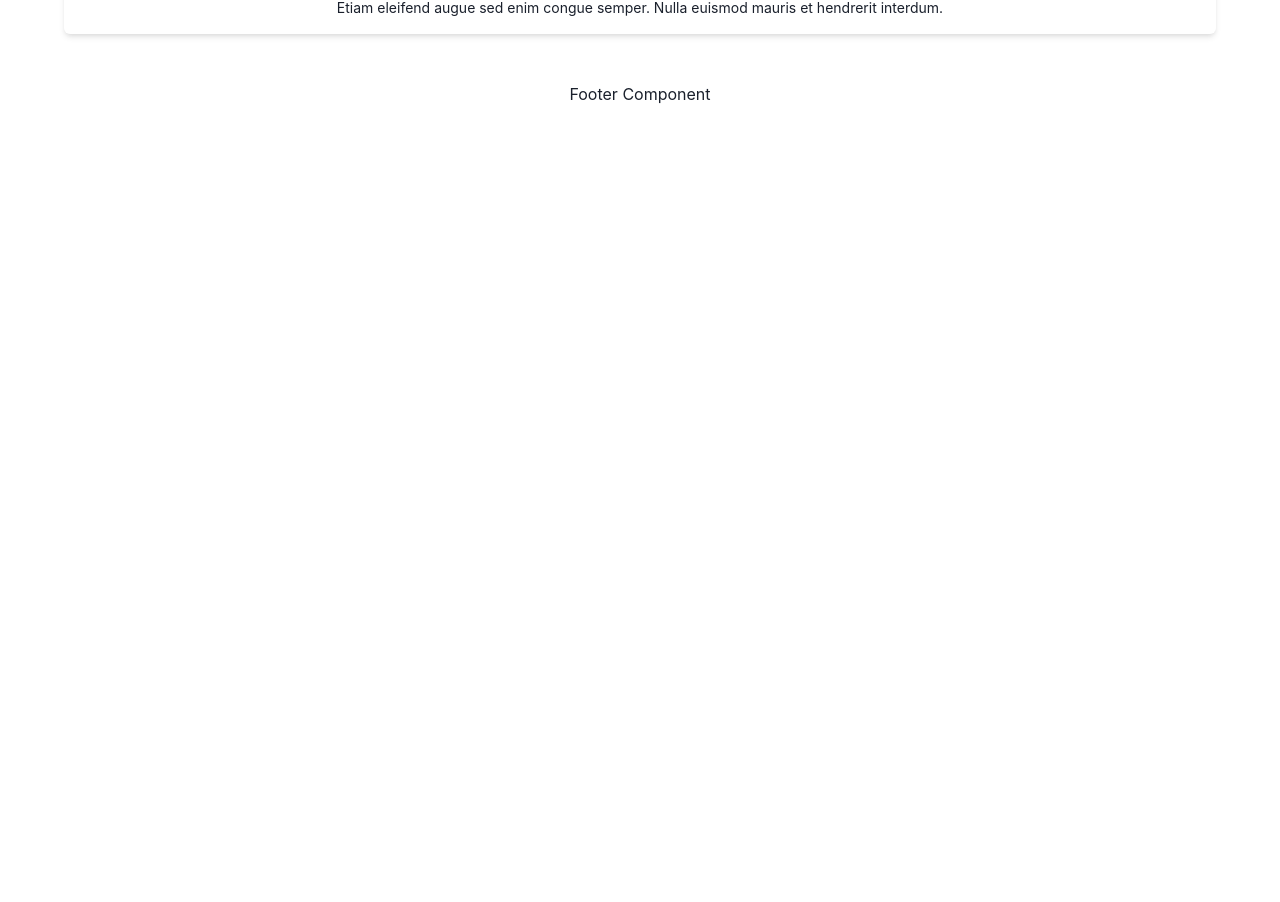
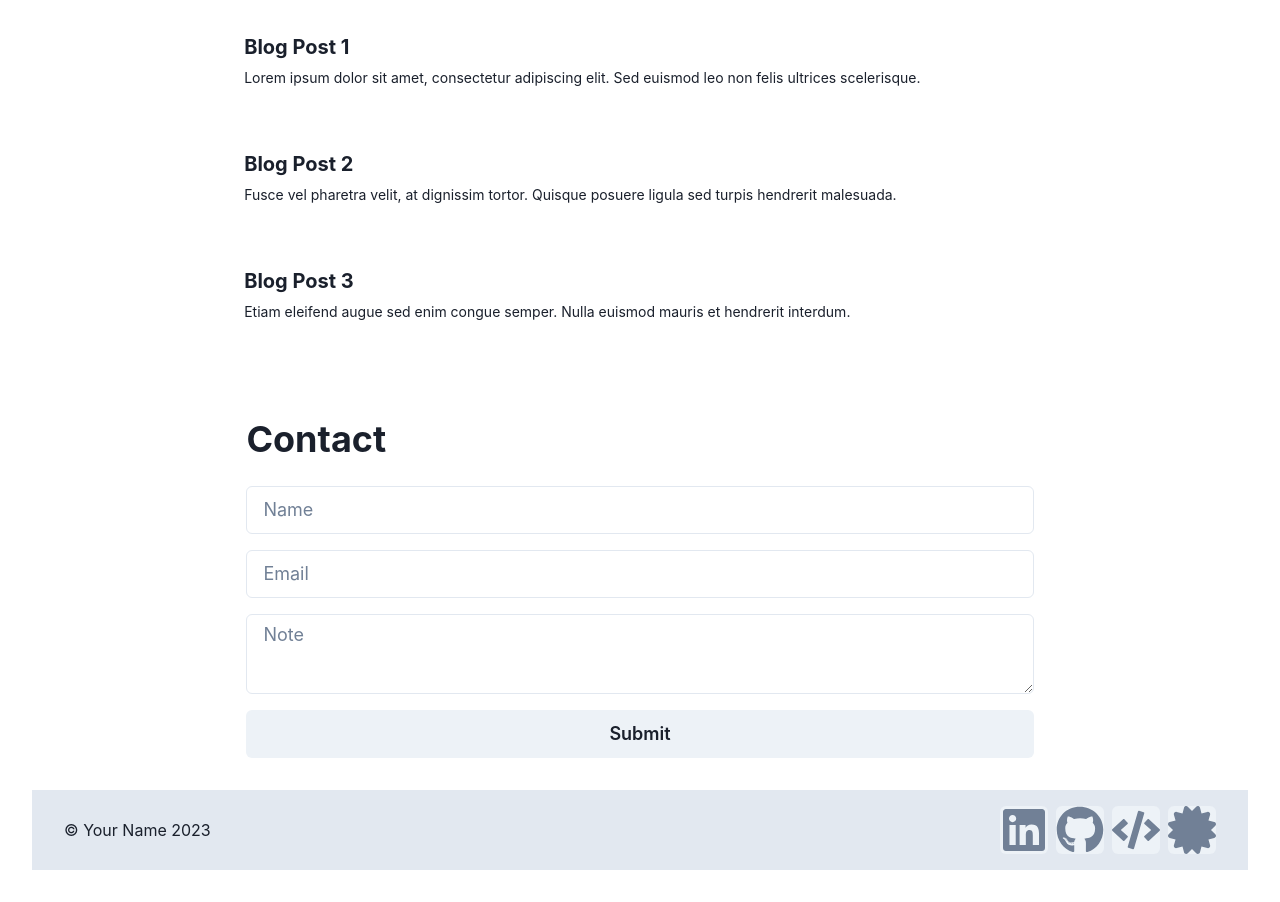
Before and after one commit to AlecJDavidson/AlecJDavidson, a React (Vite) app: page / in a window 1280 px wide. Shown: the part 1035-1937 px from the top of the page. Before the commit the page ends 1173 px from the top, so only its background shows below. Built offline with nearby package versions, Linux system fonts and the light colour scheme; the HTML template or start-up script is replaced by a standard one.

Commit message:
Adding footer.

```diff
--- a/src/components/ui-components/contact/Contact.tsx
+++ b/src/components/ui-components/contact/Contact.tsx
@@ -1,7 +1,36 @@
-import 'react'
+import { Box, Heading, VStack, Input, Textarea, Button } from '@chakra-ui/react'
 
 const Contact = () => {
-  return <>Contact Component</>
+  const handleSubmit = (e: any) => {
+    e.preventDefault()
+    // Handle form submission logic here
+  }
+
+  return (
+    <Box display='flex' justifyContent='center'>
+      <Box p={8} width={['100%', '90%', '80%', '70%']}>
+        <Heading as='h1' size='xl' mb={6} textAlign='left'>
+          Contact
+        </Heading>
+
+        <form onSubmit={handleSubmit}>
+          <VStack spacing={4} align='stretch'>
+            <Input type='text' placeholder='Name' size='lg' />
+            <Input type='email' placeholder='Email' size='lg' />
+            <Textarea
+              placeholder='Note'
+              colorScheme='gray.200'
+              size='lg'
+              resize='vertical'
+            />
+            <Button colorScheme='gray' size='lg' type='submit'>
+              Submit
+            </Button>
+          </VStack>
+        </form>
+      </Box>
+    </Box>
+  )
 }
 
 export default Contact
--- a/src/components/ui-components/footer/Footer.tsx
+++ b/src/components/ui-components/footer/Footer.tsx
@@ -1,7 +1,51 @@
-import 'react'
+import { Box, Flex, Text, IconButton, Link } from '@chakra-ui/react';
+import { FaLinkedin, FaGithub, FaCode, FaCertificate } from 'react-icons/fa';
 
 const Footer = () => {
-  return <>Footer Component</>
-}
+  return (
+    <Box bg="gray.200" py={4} px={8}>
+      <Flex justify="space-between" align="center">
+        <Text>&copy; Your Name {new Date().getFullYear()}</Text>
+        <Flex>
+          <Link href="https://www.linkedin.com/" isExternal>
+            <IconButton
+              as={FaLinkedin}
+              size="lg"
+              color="gray.500"
+              aria-label="LinkedIn"
+              mr={2}
+            />
+          </Link>
+          <Link href="https://github.com/" isExternal>
+            <IconButton
+              as={FaGithub}
+              size="lg"
+              color="gray.500"
+              aria-label="GitHub"
+              mr={2}
+            />
+          </Link>
+          <Link href="https://www.codewars.com/" isExternal>
+            <IconButton
+              as={FaCode}
+              size="lg"
+              color="gray.500"
+              aria-label="CodeWars"
+              mr={2}
+            />
+          </Link>
+          <Link href="https://www.credly.com/" isExternal>
+            <IconButton
+              as={FaCertificate}
+              size="lg"
+              color="gray.500"
+              aria-label="Credly"
+            />
+          </Link>
+        </Flex>
+      </Flex>
+    </Box>
+  );
+};
 
-export default Footer
+export default Footer;
--- a/src/views/blog/Blog.tsx
+++ b/src/views/blog/Blog.tsx
@@ -1,29 +1,43 @@
-import { Box, Heading, Text, VStack, Link, useColorModeValue } from '@chakra-ui/react';
-
+import {
+  Box,
+  Heading,
+  Text,
+  VStack,
+  Link,
+  useColorModeValue,
+  Flex,
+} from '@chakra-ui/react'
 const BlogBox = ({ title, description, link }: any) => {
-  const hoverBgColor = useColorModeValue('gray.200', 'gray.700');
+  const hoverBgColor = useColorModeValue('gray.200', 'gray.700')
 
   return (
     <Link
-      as="a"
+      as='a'
       href={link}
-      textDecoration="none"
-      _hover={{ backgroundColor: hoverBgColor }}
-      display="block"
+      textDecoration='none'
+      _hover={{
+        transform: 'scale(1.02)',
+        boxShadow: 'xl',
+        backgroundColor: hoverBgColor,
+      }}
+      display='flex'
+      flexDirection='column'
       p={4}
-      borderRadius="md"
-      boxShadow="md"
+      borderRadius='md'
+      transition='transform 0.2s, box-shadow 0.2s'
       marginBottom={4}
     >
-      <Heading fontSize="xl" mb={2}>
+      <Flex align='center' mb={2}>
+        <Heading fontSize='xl' textAlign='left'>
           {title}
         </Heading>
-      <Text fontSize="sm" noOfLines={3} isTruncated>
+      </Flex>
+      <Text fontSize='sm' noOfLines={3} isTruncated textAlign='left'>
         {description}
       </Text>
     </Link>
-  );
-};
+  )
+}
 
 const Blog = () => {
   // Example data
@@ -46,20 +60,27 @@ const Blog = () => {
         'Etiam eleifend augue sed enim congue semper. Nulla euismod mauris et hendrerit interdum.',
       link: '#',
     },
-  ];
+  ]
 
   return (
-    <Box p={8}>
-      <Heading as="h1" size="xl" mb={6}>
+    <Box display='flex' justifyContent='center'>
+      <Box p={8} width={['100%', '90%', '80%', '73%']}>
+        <Heading as='h1' size='xl' mb={6} textAlign='left' marginLeft='1.7%'>
           Blog
         </Heading>
-      <VStack spacing={4} align="stretch">
+        <VStack spacing={4} align='stretch'>
           {blogPosts.map((post, index) => (
-          <BlogBox key={index} title={post.title} description={post.description} link={post.link} />
+            <BlogBox
+              key={index}
+              title={post.title}
+              description={post.description}
+              link={post.link}
+            />
           ))}
         </VStack>
       </Box>
-  );
-};
+    </Box>
+  )
+}
 
-export default Blog;
+export default Blog
--- a/src/views/home/Home.tsx
+++ b/src/views/home/Home.tsx
@@ -1,9 +1,11 @@
 import 'react'
 import HeroStatement from '../../components/ui-components/hero/Hero'
 import Blog from '../blog/Blog'
+import { Box, Spacer } from '@chakra-ui/react'
+import Contact from '../../components/ui-components/contact/Contact'
 const Home = () => {
   return (
-    <>
+    <Box>
       <HeroStatement
         hello='Hi, my name is'
         title='Alec Davidson.'
@@ -11,8 +13,10 @@ const Home = () => {
         subtitle="I'm a Software Engineer based in Indianapolis. I specialize in creating
         websites and app solutions in the cloud to transform your business."
       />
+      <Spacer marginBottom='25%' />
       <Blog />
-    </>
+      <Contact/>
+    </Box>
   )
 }
 
```
Lines whose indentation alone changed are shown as unchanged.
